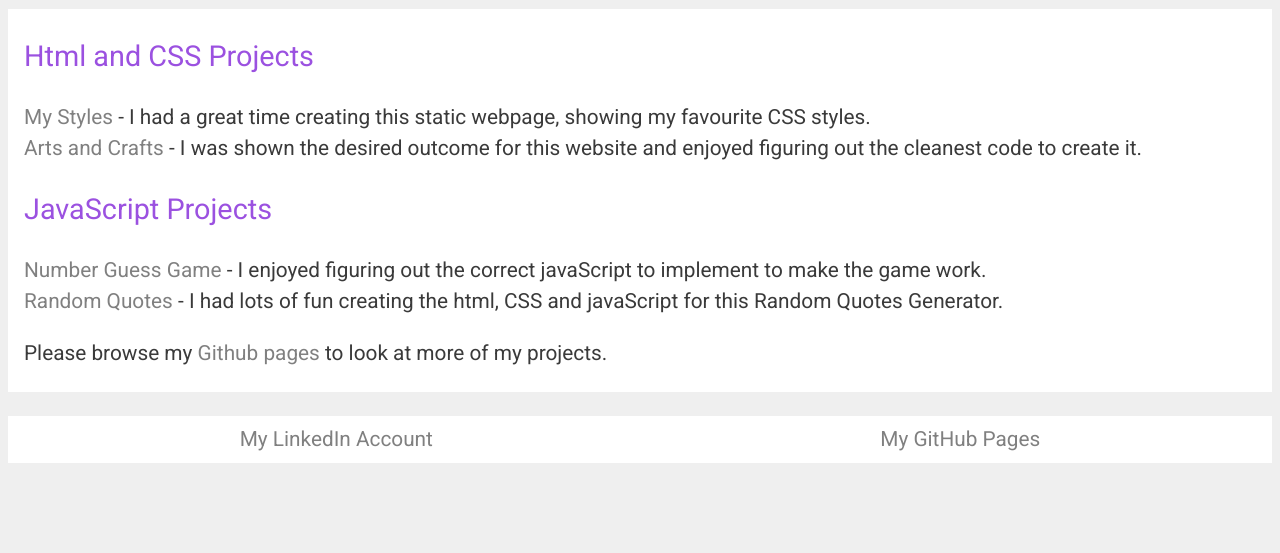
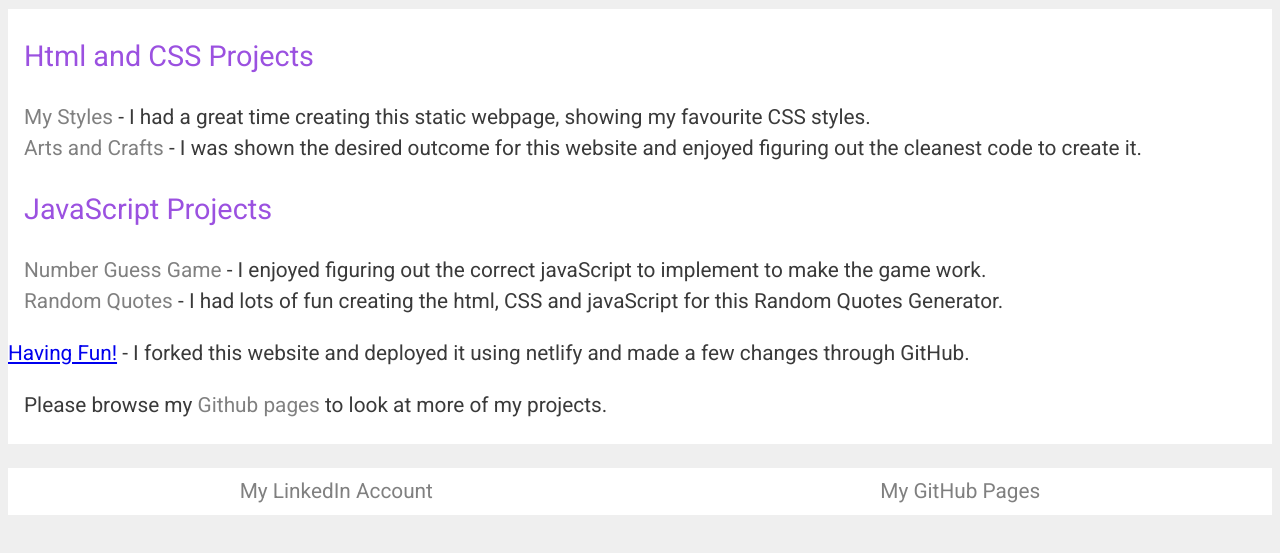
Before and after one commit to ekruger123/ekruger123.github.io, a plain HTML site: page MyProjects.html in a window 1280 px wide. Shown: the part 157-710 px from the top of the page. Drawn offline with Linux system fonts and the light colour scheme.

Commit message:
added a netlify project

```diff
--- a/MyProjects.html
+++ b/MyProjects.html
@@ -32,6 +32,8 @@
         <br>
         <a href="./InspirationalMessagesMaker/index.html" target="blank">Random Quotes</a> - I had lots of fun creating the html, CSS and javaScript for this Random Quotes Generator.</p>
 
+        <a href="https://havingfun123.netlify.app/" target="blank">Having Fun!</a> - I forked this website and deployed it using netlify and made a few changes through GitHub.</p>
+
         <p>Please browse my <a href="https://github.com/ekruger123" target="blank">Github pages</a> to look at more of my projects.</p>
     </div>
 
```
